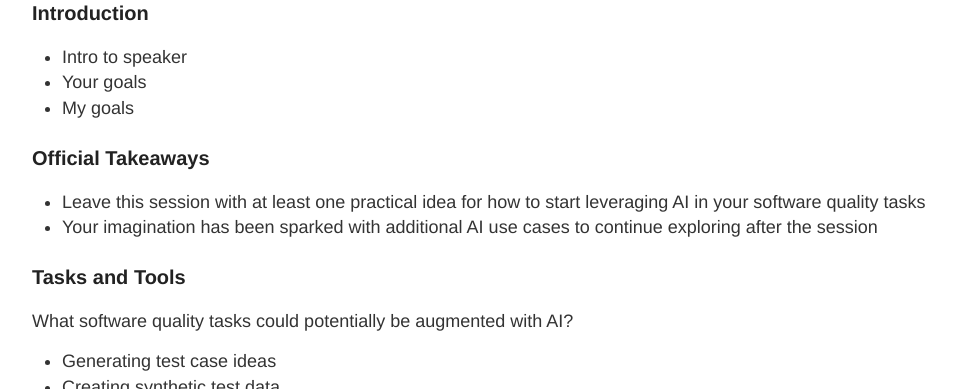
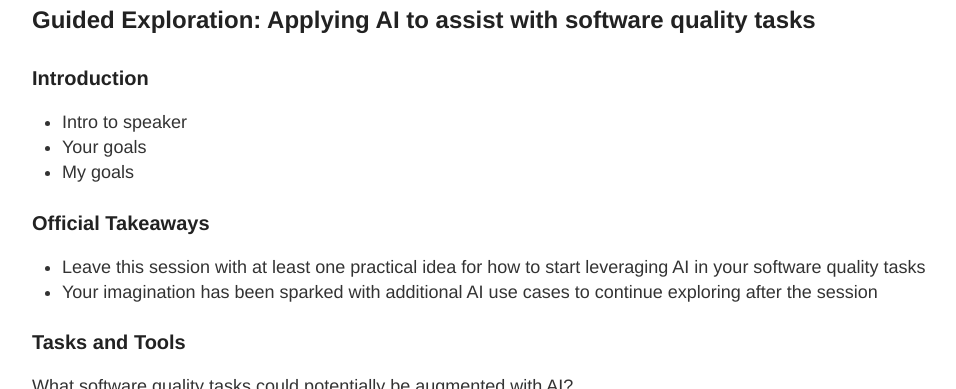
Before and after one commit to tinafletcher/tinafletcher.github.io, a Jekyll site: the page built from exploreai.md, in a window 1280 px wide and 900 px high, cut to the strip 511-900 px from the top of the window. Shown: the whole strip, without its empty margins (118-1074 px from the left). Built offline with Jekyll 4.4.1, drawn with Linux system fonts in a browser that asks for light colours; our own code applies the rules of GitHub Pages for plain Markdown files.

Commit message:
Update exploreai.md

```diff
--- a/exploreai.md
+++ b/exploreai.md
@@ -5,6 +5,8 @@ permalink: /exploreai/
 ---
 
 ![Looking out over Dinosaur Provincial Park](../images/dinosaur.jpg)
+
+## Guided Exploration: Applying AI to assist with software quality tasks
 
 ### Introduction
 + Intro to speaker
```
